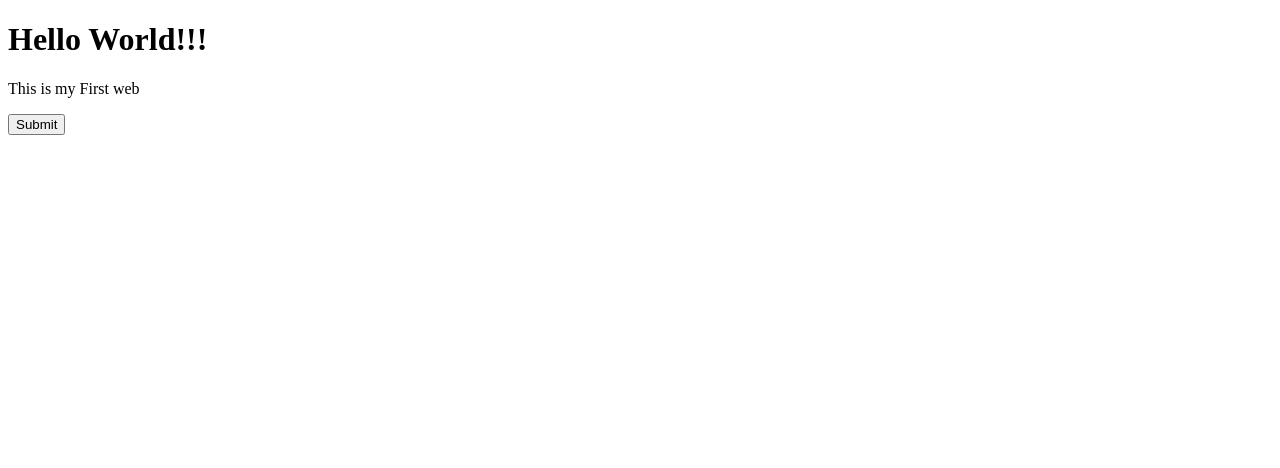
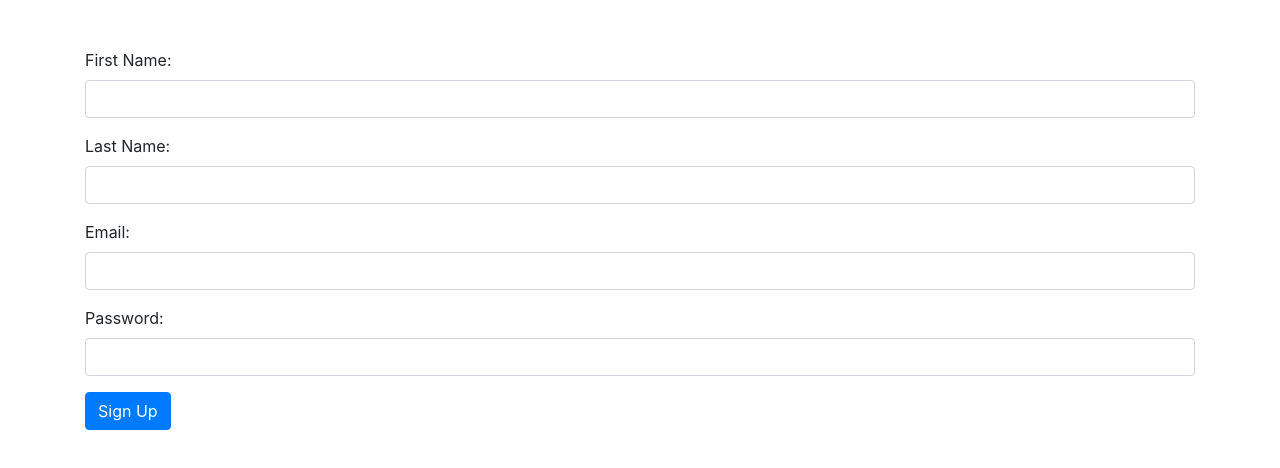
Before and after one commit to Rgit915/signup, a plain HTML site: page index.html in a window 1280 px wide. Drawn offline with nearby package versions, Linux system fonts and the light colour scheme.

Commit message:
Add signup form

```diff
--- a/index.html
+++ b/index.html
@@ -1,16 +1,46 @@
 <!DOCTYPE html>
 <html lang="en">
 <head>
-  <title>My First Site</title>
-  <link rel="stylesheet" href="styles.css">
-  <link rel="shortcut icon" href="favicon.ico" type="image/x-icon">
+  <meta charset="UTF-8">
+  <meta name="viewport" content="width=device-width, initial-scale=1.0">
+  <title>Signup Form</title>
+  <!-- Bootstrap CSS -->
+  <link href="https://maxcdn.bootstrapcdn.com/bootstrap/4.5.2/css/bootstrap.min.css" rel="stylesheet">
 </head>
 <body>
-  <div>
-    <h1>Hello World!!!</h1>
-    <p>This is my First web</p>
-    <button>Submit</button>
+
+  <div class="container mt-5">
+    <form id="signupForm">
+      <div class="form-group">
+        <label for="firstName">First Name:</label>
+        <input type="text" class="form-control" id="firstName" name="firstName" required>
+      </div>
+
+      <div class="form-group">
+        <label for="lastName">Last Name:</label>
+        <input type="text" class="form-control" id="lastName" name="lastName" required>
+      </div>
+
+      <div class="form-group">
+        <label for="email">Email:</label>
+        <input type="email" class="form-control" id="email" name="email" required>
+      </div>
+
+      <div class="form-group">
+        <label for="password">Password:</label>
+        <input type="password" class="form-control" id="password" name="password" required>
+      </div>
+
+      <button type="submit" class="btn btn-primary">Sign Up</button>
+    </form>
   </div>
-  <script src="script.js" type="text/javascript"></script>
+
+  <!-- Bootstrap JS and Popper.js -->
+  <script src="https://code.jquery.com/jquery-3.5.1.slim.min.js"></script>
+  <script src="https://cdn.jsdelivr.net/npm/@popperjs/core@2.11.6/dist/umd/popper.min.js"></script>
+  <script src="https://maxcdn.bootstrapcdn.com/bootstrap/4.5.2/js/bootstrap.min.js"></script>
+
+  <!-- custom JavaScript -->
+  <script src="script.js"></script>
 </body>
 </html>
```
